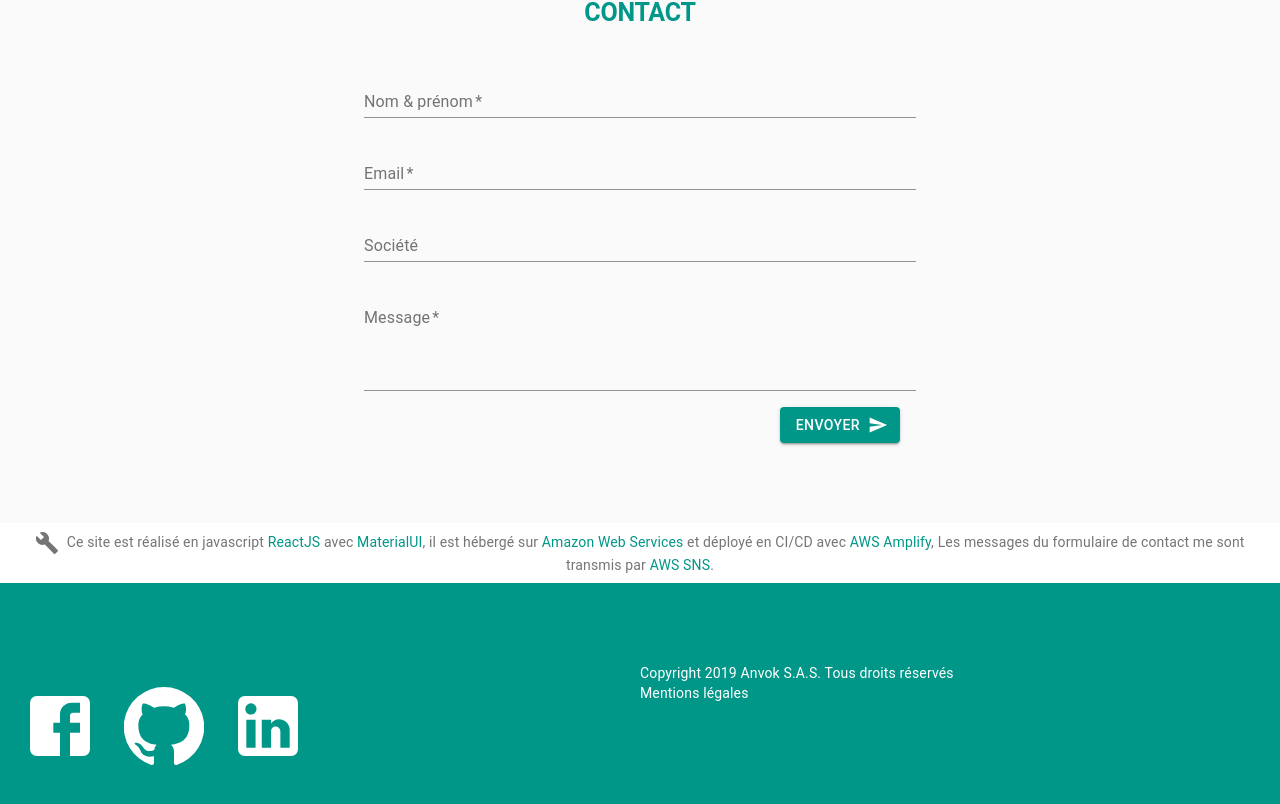
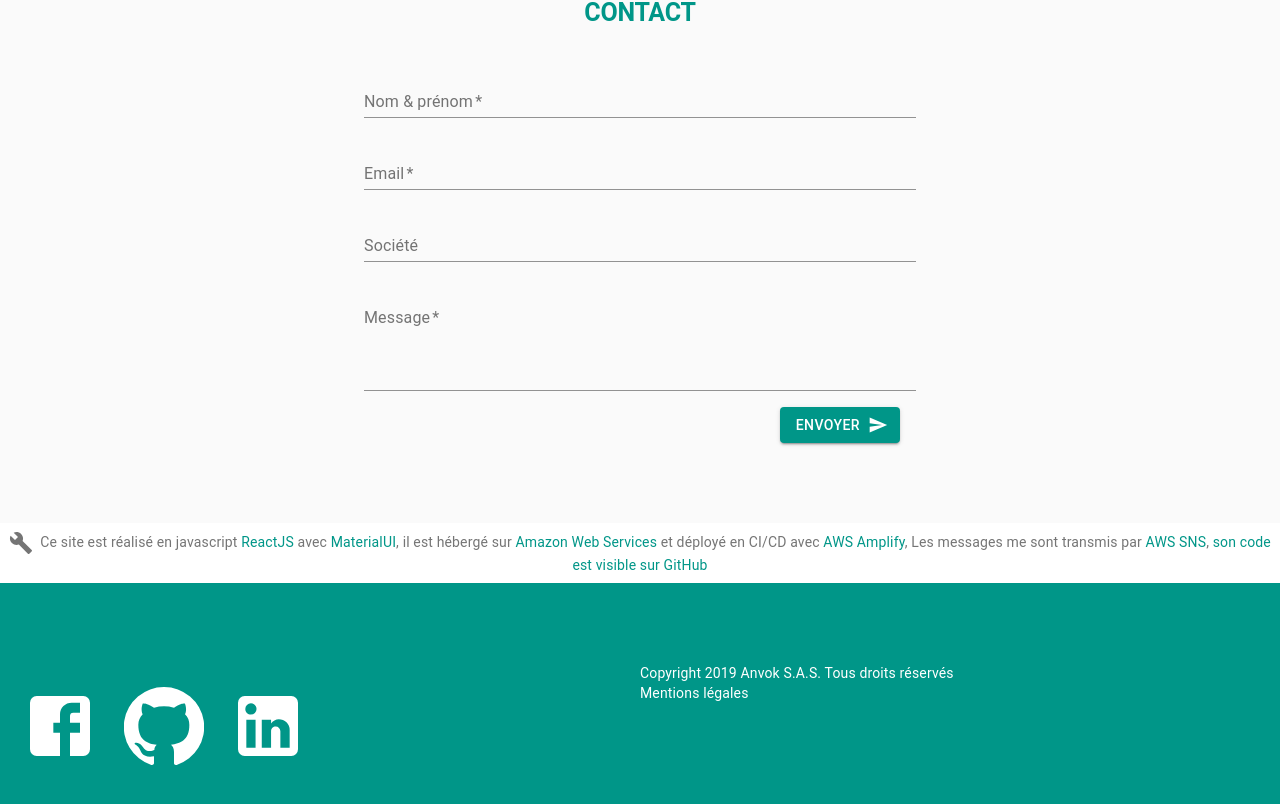
Before and after one commit to beaukode/anvoknet, a React (Create React App) app: page / in a window 1280 px wide. Shown: the part 736-1540 px from the top of the page. Built offline with nearby package versions, Linux system fonts and the light colour scheme.

Commit message:
Publication du repo

```diff
--- a/src/Footer.tsx
+++ b/src/Footer.tsx
@@ -70,8 +70,9 @@ const Footer: React.FC = () => {
         {extLink("https://aws.amazon.com/", "Amazon Web Services")}&nbsp;et
         déployé en CI/CD avec&nbsp;
         {extLink("https://aws.amazon.com/amplify/", "AWS Amplify")}, Les
-        messages du formulaire de contact me sont transmis par&nbsp;
-        {extLink("https://aws.amazon.com/sns/", "AWS SNS")}.
+        messages me sont transmis par&nbsp;
+        {extLink("https://aws.amazon.com/sns/", "AWS SNS")},{" "}
+        {extLink("https://github.com/beaukode/anvoknet", "son code est visible sur GitHub")}
       </Box>
       <Container className={classes.footer}>
         <Grid container>
```
Also changed, not shown: 1 other file (tests, documents, lock files or other folders).
